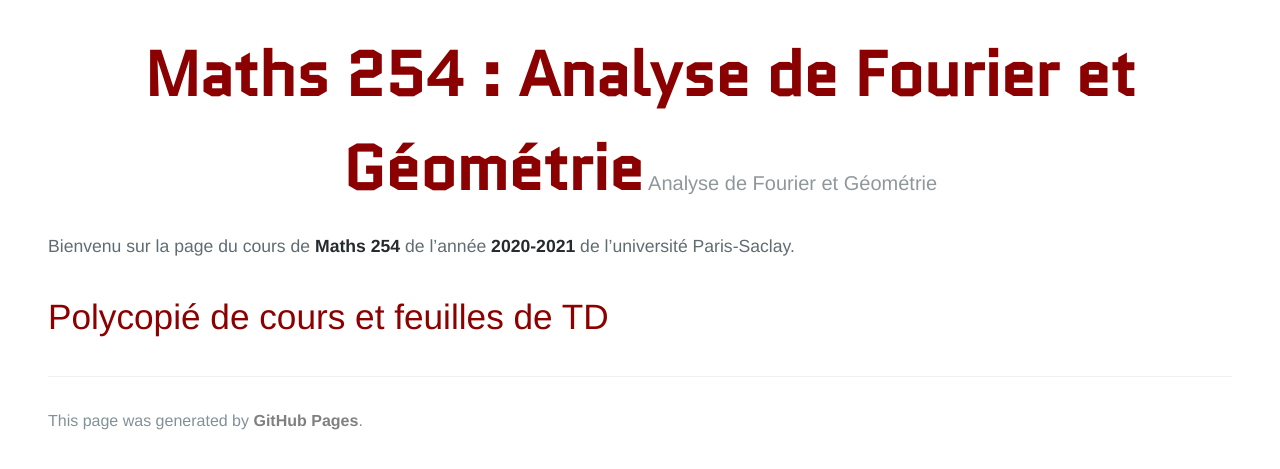
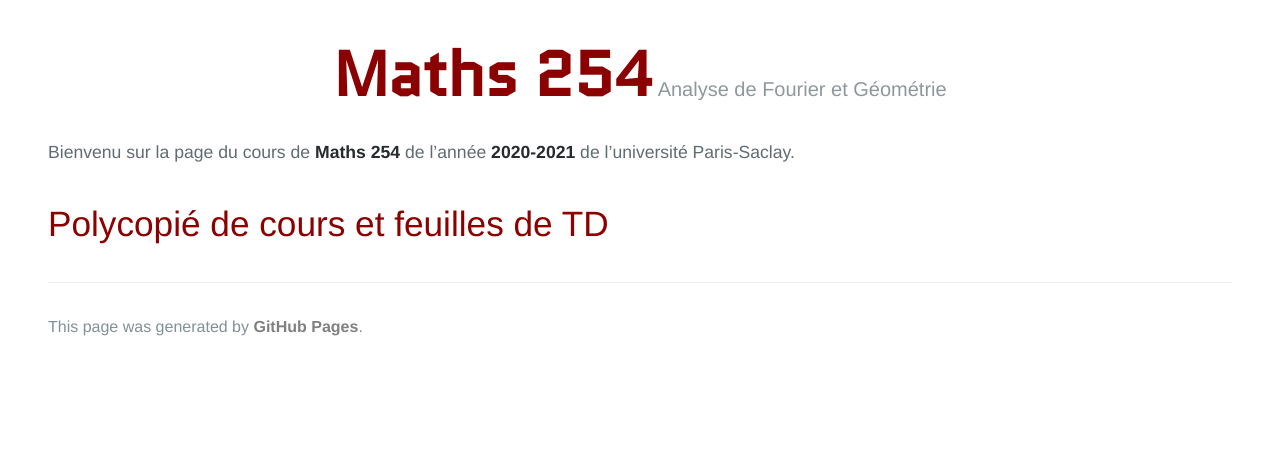
Before and after one commit to KevinDestagnol/algebre.github.io, a Jekyll site: the page built from index.md, in a window 1280 px wide, cut to the strip 264-733 px from the top of the page. Built offline with Jekyll 4.4.1, drawn with Linux system fonts in a browser that asks for light colours; some web fonts are replaced; our own code applies the rules of GitHub Pages for plain Markdown files.

Commit message:
Update _config.yml

```diff
--- a/_config.yml
+++ b/_config.yml
@@ -2,5 +2,5 @@ theme: jekyll-theme-cayman
 classes: wide
 
 
-title: "Maths 254 : Analyse de Fourier et Géométrie"
+title: "Maths 254"
 description: Analyse de Fourier et Géométrie
```
